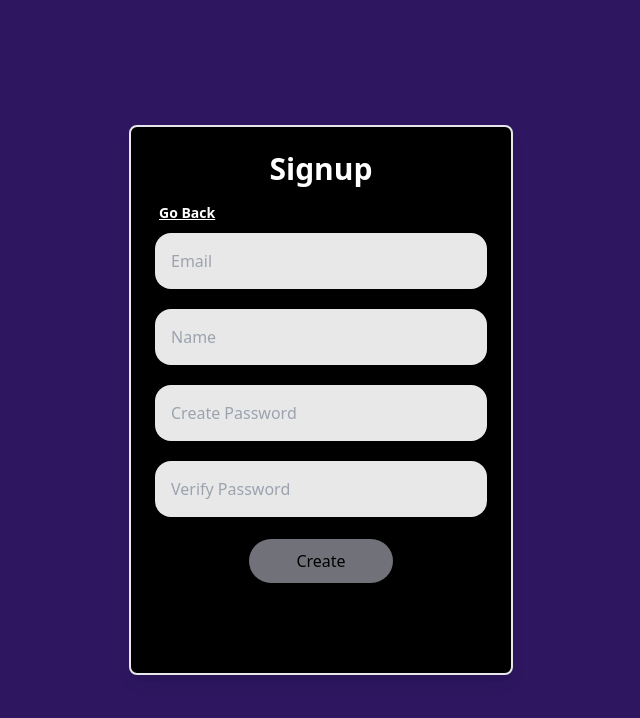
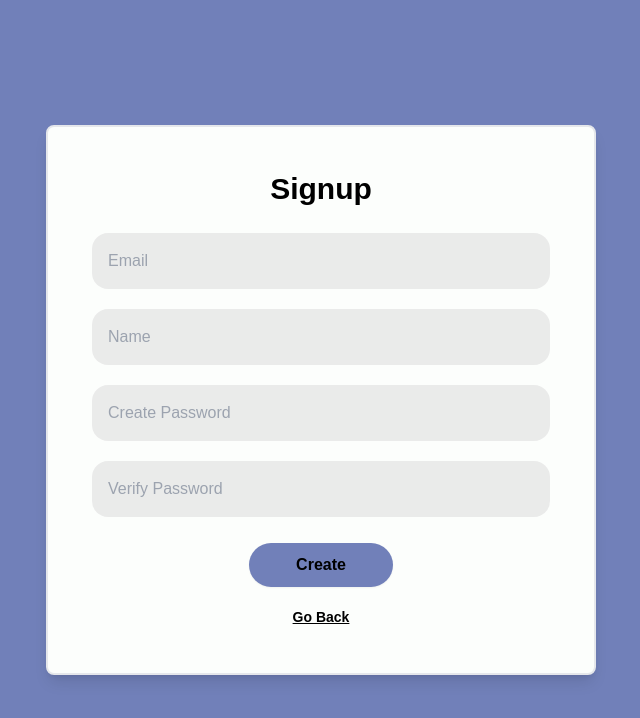
Before and after one commit to Abdirazak140/NBABracketHub, a React (Create React App) app: page /signup in a window 1280 px wide. Shown: the top 718 px of the page, without its empty margins (319-959 px from the left). Built offline with nearby package versions, Linux system fonts and the light colour scheme.

Commit message:
UI Redesign

```diff
--- a/src/App.tsx
+++ b/src/App.tsx
@@ -33,7 +33,7 @@ function App() {
           <Route path="/login" element={<Login/>}/>
           <Route path="/signup" element={<Signup/>}/>
           <Route path="/account-info" element={<AccountInfo/>}></Route>
-          <Route path="/make-bracket-predictions/:league/:userId" element={<MakePredictions/>}></Route>
+          <Route path="/make-bracket-predictions" element={<MakePredictions/>}></Route>
         </Routes>
       </Router>
     </>
--- a/src/components/Dashbar.tsx
+++ b/src/components/Dashbar.tsx
@@ -17,20 +17,20 @@ function Dashbar(){
     }
 
     return(
-        <div className="bg-black w-1/4 flex flex-col items-start space-y-5 items-center text-white justify-between">
+        <div className="bg-nav-grey w-1/4 flex flex-col items-start space-y-5 items-center text-white justify-between">
             <SiteTitle/>
 
             <div className="flex flex-col items-start space-y-4 py-4 px-8 w-full pb-8">
-                <Link to="/dashboard/Overview" className="text-lg font-medium text-gray-honeydue hover:text-honeydue">Overview</Link>
-                <Link to="/account-info" className="text-lg font-medium text-gray-400 hover:text-honeydue">Account Settings</Link>
+                <Link to="/dashboard/Overview" className="text-lg font-medium text-honeydue hover:text-honeydue">Overview</Link>
+                <Link to="/account-info" className="text-lg font-medium text-gray-300 hover:text-honeydue">Settings</Link>
             </div>
 
             <div className="flex flex-col items-start space-y-4 py-4 px-8 w-full pb-8">
-                <h1 className="text-md font-bold text-gray-500 underline">PROFILE</h1>
+                <h1 className="text-md font-bold text-gray-300 underline">PROFILE</h1>
                 <span className="text-lg font-medium">{name}</span>
-                <button onClick={LogOut} className="flex items-center mt-4 space-x-2 bg-gray-400 text-white py-2 px-4 rounded-md hover:bg-gray-700">
-                    <AiOutlineLogin/>
-                    <span>Log Out</span>
+                <button onClick={LogOut} className="flex items-center mt-4 space-x-2 bg-gray-300 text-white py-2 px-4 rounded-md hover:bg-gray-700">
+                    <AiOutlineLogin className="text-black"/>
+                    <span className="text-black">Log Out</span>
                 </button>
             </div>
         </div>
--- a/src/index.css
+++ b/src/index.css
@@ -6,6 +6,7 @@
   padding: 0px;
   margin: 0px;
   box-sizing: border-box;
+  font-family: "Montserrat", sans-serif;
 }
 
 .link{
@@ -43,17 +44,13 @@
   margin-top: 10px;
   margin-bottom: 10px;
   border-radius: 16px;
-  background: #e8e8e8;
-  box-shadow: 20px 20px 60px #c5c5c5,
-     -20px -20px 60px #ffffff;
+  background: #e8e8e8db;
   transition: 0.3s;
  }
 
 .input1:focus {
-  outline-color: #e8e8e8;
-  background: #e8e8e8;
-  box-shadow: inset 20px 20px 60px #c5c5c5,
-     inset -20px -20px 60px #ffffff;
+  outline-color: #e8e8e853;
+  background: #e8e8e849;
   transition: 0.3s;
  }
 
@@ -164,7 +161,6 @@
   align-items: center;
   border-radius: 5px;
   background: #183153;
-  font-family: "Montserrat", sans-serif;
   box-shadow: 0px 6px 24px 0px rgba(0, 0, 0, 0.2);
   overflow: hidden;
 }
--- a/src/pages/Login.tsx
+++ b/src/pages/Login.tsx
@@ -58,19 +58,19 @@ function Login(){
                         <p className="text-red-500 font-bold">{errorMessage}</p>
                     </div>
                     <div className="flex justify-center w-full">
-                        <button onClick={UserLogin} type="submit" className="rounded-full bg-zinc-300 shadow-sm w-36 h-11 mt-4">Submit</button>
+                        <button onClick={UserLogin} type="submit" className="rounded-full bg-glucose font-semibold shadow-sm w-36 h-11 mt-4">Submit</button>
                     </div>
                     <p className="text-sm font-medium text-center mt-5">-Or sign in using-</p>
                     <div className="flex justify-center w-full mt-5">
-                        <button onClick={GoogleLogin} className="bg-white border-4 text-black font-bold py-2 px-2 rounded inline-flex items-center hover:bg-honeydue-shade">
+                        <button onClick={GoogleLogin} className="bg-white border-2 text-black font-bold py-2 px-2 rounded inline-flex items-center hover:bg-honeydue-shade">
                                 <IconContext.Provider value={{ size: "30px"}}>
                                     <FcGoogle/>
                                 </IconContext.Provider>
                                 <span className="ml-2 px-5">Google</span>
                         </button>
                     </div>
-                    <div className="flex justify-start w-full mt-5">
-                        <p className="text-sm font-bold">Don't have an account yet?</p>
+                    <div className="flex justify-center w-full mt-5">
+                        <p className="text-sm font-medium">Don't have an account yet?</p>
                         <Link to="/signup" className="text-sm font-bold ml-1 underline">Sign Up!</Link>
                     </div>
                 </form>
--- a/src/pages/SignUp.tsx
+++ b/src/pages/SignUp.tsx
@@ -48,23 +48,23 @@ function Signup(){
 
     return(
         <div>
-            <div className="flex justify-center items-center w-full h-screen bg-federal">
-                <form className="border-2 border-grey-500 w-96 bg-black shadow-lg rounded-lg p-6 h-100">
+            <div className="flex justify-center items-center w-full h-screen bg-glucose">
+                <form className="border-2 border-grey-500 w-100 bg-honeydue-shade shadow-lg rounded-lg p-11 h-100">
                     <div className="flex flex-row justify-center w-full">
-                        <h2 className="font-bold text-3xl mb-4 text-white">Signup</h2>
-                    </div>
-                    <div className="flex flex-row justify-start w-full">
-                        <Link to="/login" className="text-sm font-bold ml-1 underline text-white">Go Back</Link>
+                        <h2 className="font-bold text-3xl mb-4 text-black">Signup</h2>
                     </div>
                     <div className="flex flex-col justify-center">
-                        <input id="email-input" type="email" placeholder="Email" className="input2"></input>
-                        <input id="name-input" type="text" placeholder="Name" className="input2"></input>
-                        <input id="password-input" type="password" placeholder="Create Password" className="input2"></input>
-                        <input id="verify-input" type="password" placeholder="Verify Password" className="input2"></input>
+                        <input id="email-input" type="email" placeholder="Email" className="input1"></input>
+                        <input id="name-input" type="text" placeholder="Name" className="input1"></input>
+                        <input id="password-input" type="password" placeholder="Create Password" className="input1"></input>
+                        <input id="verify-input" type="password" placeholder="Verify Password" className="input1"></input>
                         <p className="text-red-500 font-bold">{errorMessage}</p>
                     </div>
                     <div className="flex flex-row justify-center w-full">
-                        <button onClick={createUser} type="submit" className="rounded-full bg-zinc-500 shadow-sm w-36 h-11 mt-3">Create</button>
+                        <button onClick={createUser} type="submit" className="rounded-full bg-glucose font-semibold shadow-sm w-36 h-11 mt-4">Create</button>
+                    </div>
+                    <div className="flex flex-row justify-center w-full">
+                        <Link to="/login" className="text-sm font-bold mt-5 underline text-black">Go Back</Link>
                     </div>
                 </form>
             </div>
--- a/tailwind.config.js
+++ b/tailwind.config.js
@@ -7,12 +7,14 @@ module.exports = {
     extend: {
       colors: {
         'regal-blue': '#243c5a',
+        'nav-grey': '#191919',
         'cadet': '#171738',
         'federal': '#2E1760',
         'zaffre': '#3423A6',
         'glucose': '#7180B9',
         'honeydue-shade': '#fcfefc',
         'honeydue': '#DFF3E4',
+        'bluer': '#183153',
         'honeydue-transparent': 'rgba(240, 230, 140, 0.3)',
         'glucose-transparent': 'rgba(113, 128, 185, 0.2)'
       },
```
